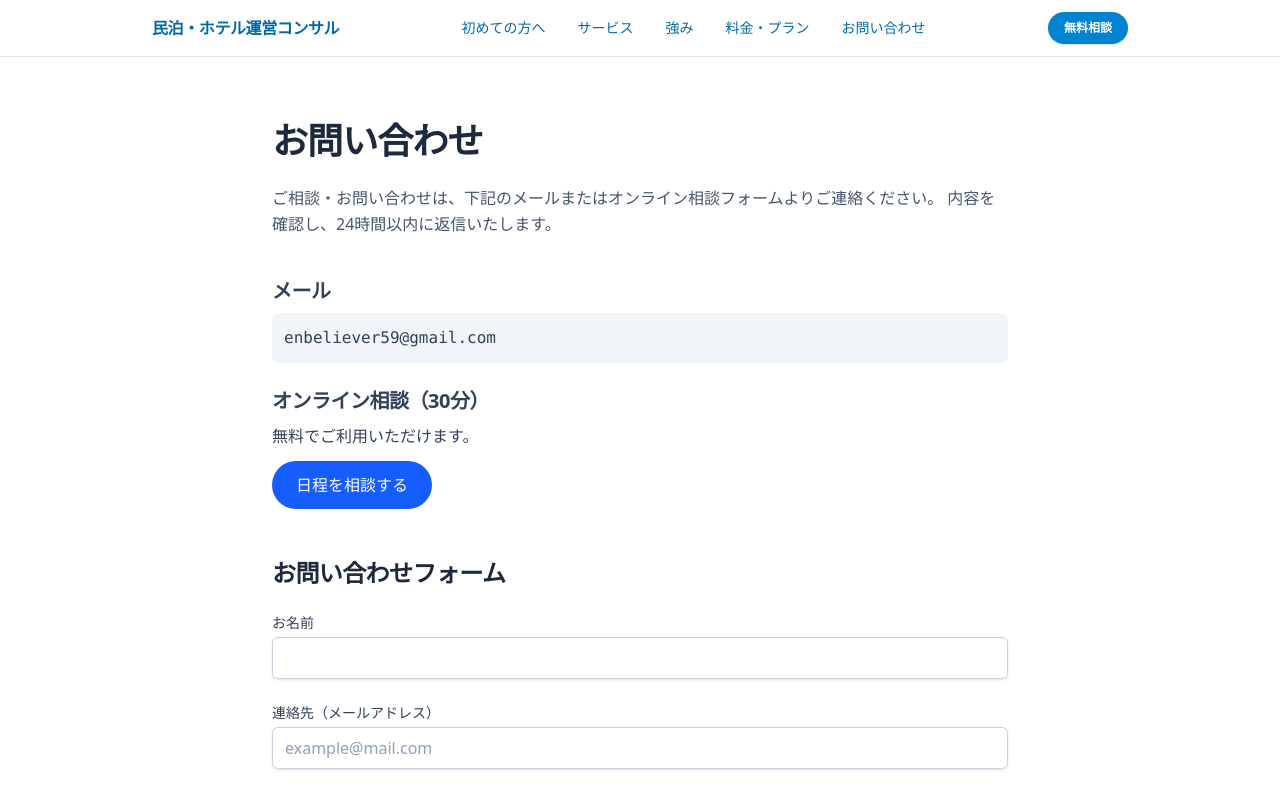
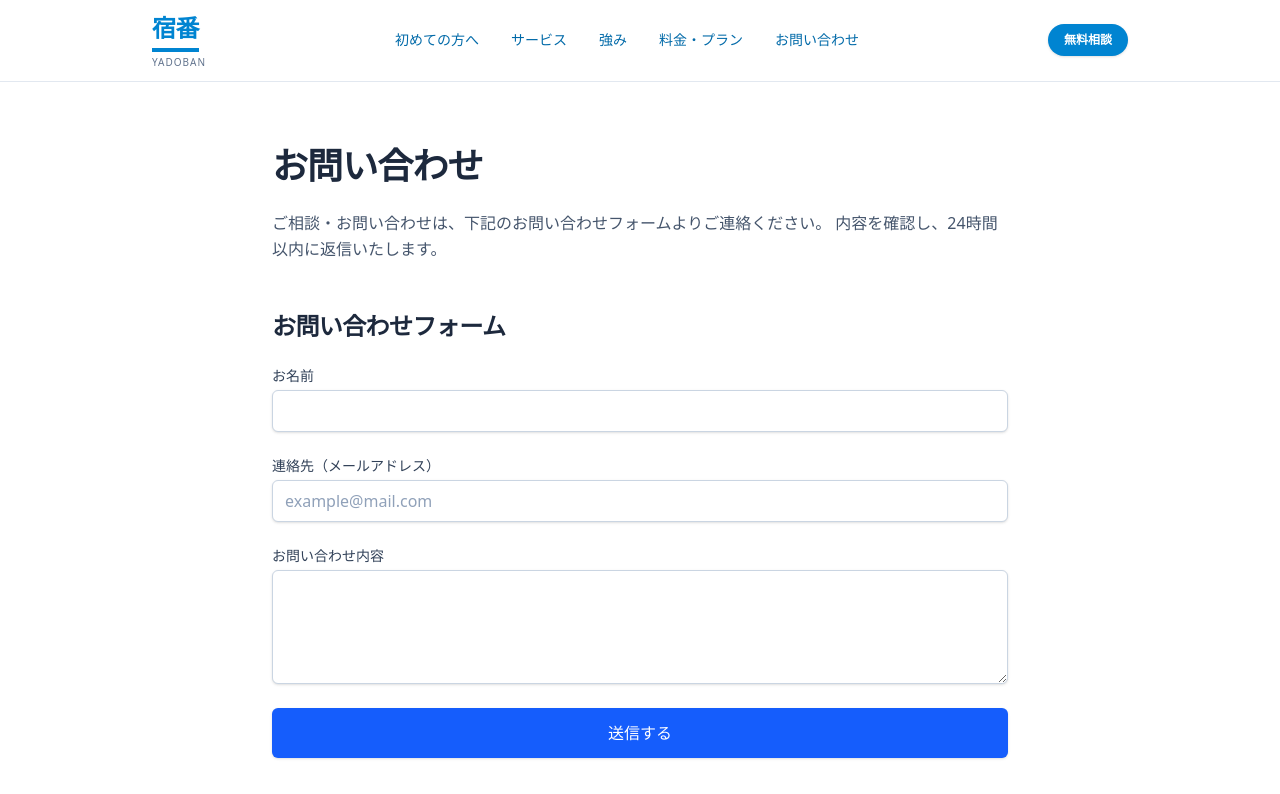
Before and after one commit to anbeliever/my-consult-site, a Next.js app: page /contact in a window 1280 px wide. Shown: the top 794 px of the page. Built offline with nearby package versions, Linux system fonts and the light colour scheme.

Commit message:
Update LP content and deploy-ready setup

```diff
--- a/app/components/FAQ.tsx
+++ b/app/components/FAQ.tsx
@@ -23,7 +23,7 @@ const faqs: FAQItem[] = [
 売上最大化や口コミ改善まで踏み込んでサポートしてほしい方には成果報酬型が向いています。`,
   },
   {
-    question: "成果報酬型の「14〜18%」はどうやって決まるのですか？",
+    question: "成果報酬型の「14〜20%」はどうやって決まるのですか？",
     answer: `Airbnbの口コミ評価に応じて手数料が上下する仕組みです。
 評価が高いほど私たちの手数料も上がるため、私たちも本気で口コミ改善にコミットできます。`,
   },
--- a/app/components/Footer.tsx
+++ b/app/components/Footer.tsx
@@ -3,7 +3,7 @@ export default function Footer() {
   return (
     <footer className="border-t border-slate-200 bg-white">
       <div className="max-w-5xl mx-auto px-4 md:px-6 py-6 text-xs text-slate-500 flex flex-col md:flex-row items-start md:items-center justify-between gap-3">
-        <p>© {new Date().getFullYear()} 民泊・ホテル運営コンサル Atsushi.</p>
+        <p>© {new Date().getFullYear()} yadoban.</p>
         <p>小規模宿・民泊オーナーのための運営・売上改善サポート。</p>
       </div>
     </footer>
--- a/app/components/Header.tsx
+++ b/app/components/Header.tsx
@@ -4,9 +4,16 @@ export default function Header() {
     <header className="sticky top-0 z-20 border-b border-slate-200 bg-white/80 backdrop-blur">
       <div className="max-w-5xl mx-auto flex items-center justify-between px-4 md:px-6 py-3">
         {/* ロゴっぽいテキスト */}
-        <a href="/" className="text-sm md:text-base font-semibold tracking-tight">
-          民泊・ホテル運営コンサル
-        </a>
+        <a href="/" className="leading-tight hover:opacity-90 transition">
+        <div className="inline-block border-b-4 border-sky-600 pb-1">
+        <span className="text-xl md:text-2xl font-extrabold tracking-tight text-sky-600">
+        宿番
+        </span>
+      </div>
+  <div className="text-[10px] tracking-widest text-slate-500 mt-1">
+    YADOBAN
+  </div>
+</a>
 
         {/* ナビゲーション */}
         <nav className="hidden md:flex items-center gap-8 text-sm text-slate-700">
--- a/app/components/Hero.tsx
+++ b/app/components/Hero.tsx
@@ -14,8 +14,17 @@ export default function Hero() {
             viewport={{ once: true }}
             className="text-3xl font-bold tracking-tight md:text-4xl"
           >
-            小規模民泊オーナーのための“伴走型”運営代行サービス
+            宿番（YADOBAN）
           </motion.h1>
+          <motion.p
+            initial={{ opacity: 0, y: 20 }}
+            whileInView={{ opacity: 1, y: 0 }}
+            transition={{ duration: 0.8, delay: 0.2 }}
+            viewport={{ once: true }}
+            className="mt-3 max-w-2xl text-base text-slate-700 md:text-lg"
+          >
+            小規模宿の運営を、日常から支える。
+          </motion.p>
           <motion.p
             initial={{ opacity: 0, y: 20 }}
             whileInView={{ opacity: 1, y: 0 }}
--- a/app/contact/page.tsx
+++ b/app/contact/page.tsx
@@ -7,29 +7,9 @@ export default function ContactPage() {
       <h1 className="text-3xl md:text-4xl font-bold mb-6">お問い合わせ</h1>
 
       <p className="text-slate-600 leading-relaxed mb-10">
-        ご相談・お問い合わせは、下記のメールまたはオンライン相談フォームよりご連絡ください。
+        ご相談・お問い合わせは、下記のお問い合わせフォームよりご連絡ください。
         内容を確認し、24時間以内に返信いたします。
       </p>
-
-      <section className="space-y-6 text-slate-700">
-        <div>
-          <h2 className="text-xl font-semibold mb-2">メール</h2>
-          <p className="font-mono bg-slate-100 p-3 rounded-lg">
-            enbeliever59@gmail.com
-          </p>
-        </div>
-
-        <div>
-          <h2 className="text-xl font-semibold mb-2">オンライン相談（30分）</h2>
-          <p className="mb-3">無料でご利用いただけます。</p>
-          <a
-            href="mailto:enbeliever59@gmail.com?subject=オンライン相談予約&body=相談希望日時をご記入ください。"
-            className="inline-block px-6 py-3 rounded-full bg-blue-600 text-white font-medium hover:bg-blue-700 transition"
-          >
-            日程を相談する
-          </a>
-        </div>
-      </section>
 
       <section className="mt-12">
         <h2 className="text-2xl font-bold mb-6">お問い合わせフォーム</h2>
--- a/app/layout.tsx
+++ b/app/layout.tsx
@@ -5,9 +5,9 @@ import Header from "./components/Header";
 import Footer from "./components/Footer";
 
 export const metadata: Metadata = {
-  title: "民泊・ホテル運営コンサル",
+  title: "宿番（YADOBAN） | 小規模宿の運営を、日常から支える。",
   description:
-    "運営 × 集客 × 価格戦略で収益最大化。現場と数字に強い伴走支援で、成果に直結する打ち手を実装します。",
+    "宿番（YADOBAN）は、小規模宿向けの運営コンサルティングサービスです。現場と数字に強い伴走支援で、成果に直結する打ち手を実装します。",
 };
 
 export default function RootLayout({ children }: { children: React.ReactNode }) {
--- a/app/page.tsx
+++ b/app/page.tsx
@@ -92,7 +92,7 @@ export default function HomePage() {
             選ばれる理由
           </h2>
           <p className="mb-6 text-slate-700">
-            民泊・ホテル向けのコンサルティングは増えていますが、ぼくのスタイルには次のような特徴があります。
+            民泊・ホテル向けのコンサルティングは増えていますが、宿番のスタイルには次のような特徴があります。
           </p>
           <ol className="space-y-3 list-decimal pl-5 text-slate-700">
             <li>
@@ -165,33 +165,33 @@ export default function HomePage() {
       <section className="py-12 md:py-16">
         <div className="mx-auto max-w-5xl px-4 md:px-6">
           <h2 className="mb-4 text-2xl font-bold tracking-tight md:text-3xl">
-            プロフィール
+            宿番について
           </h2>
           <div className="grid gap-6 md:grid-cols-[2fr,3fr] items-start">
             <div className="rounded-2xl border border-slate-200 bg-white p-4">
               <p className="text-sm font-semibold text-slate-900 mb-1">
-                仲野 敦詞（Atsushi Nakano）
+                宿番（YADOBAN）
               </p>
               <p className="mb-3 text-xs text-slate-500">
-                民泊・小規模ホテル運営コンサルタント / 宿泊運営受託会社勤務
+                宿番（YADOBAN）は、小規模民泊・小規模ホテル向けの運営支援サービスです。
               </p>
               <p className="mb-2 text-sm text-slate-700">
-                不動産会社での勤務を経て、ホテル・民泊の運営受託会社へ転職。
-                施設管理、OTA運用、レベニューマネジメント、オーナー窓口など、
-                宿泊運営の現場を幅広く担当してきました。
+                完全な丸投げ代行ではなく、現場の実務に寄り添いながら、
+                運営代行と改善支援を組み合わせた形でサポートします。
               </p>
               <p className="mb-2 text-sm text-slate-700">
-                自身でも競売で取得した物件のリフォーム・賃貸運用に取り組みつつ、
-                小規模オーナー目線での「無理なく続けられる運営改善」をテーマに活動しています。
+                  ITツールが未導入、または単一OTAのみで運営している宿泊施設でも、
+                  ゲスト対応やOTA運用の整理、PMS・サイトコントローラー導入支援を通じて、
+                  無理のない形で運営の効率化を進めていきます。
               </p>
             </div>
             <div className="rounded-2xl border border-dashed border-slate-300 p-4 text-sm text-slate-600">
               <p className="mb-2 font-semibold text-slate-800">これまで関わってきた主な業務</p>
               <ul className="mb-4 space-y-1 list-disc pl-5">
                 <li>都市部ビジネスホテルのOTA運用・料金設計</li>
-                <li>地方エリアの小規模宿・民泊の新規開業支援</li>
+                <li>小規模宿・民泊の新規開業支援</li>
                 <li>清掃・チェックインオペレーションの整理とマニュアル作成</li>
-                <li>Beds24 などのサイトコントローラー導入・設定支援</li>
+                <li>PMS・サイトコントローラー導入・設定支援</li>
               </ul>
               <p className="text-xs text-slate-500">
                 ※詳細な経歴・実績は今後コンテンツとして整理していく予定です。
@@ -221,7 +221,7 @@ export default function HomePage() {
             </div>
             <div className="rounded-2xl border border-slate-200 bg-white p-6">
               <h3 className="mb-2 text-lg font-semibold">成果報酬型（口コミ連動）</h3>
-              <p className="text-xl font-bold">手数料 14〜18%</p>
+              <p className="text-xl font-bold">手数料 14〜20%</p>
               <p className="mt-2 text-sm text-slate-700">
                 売上とAirbnbの口コミ評価に応じて手数料が変動する、小規模物件向けの成果報酬プランです。
                 売上・口コミ・運営品質を二人三脚で改善していきたいオーナー向けです。
@@ -256,16 +256,6 @@ export default function HomePage() {
             今できる一歩と、もしご一緒できる場合の進め方をお伝えします。
           </p>
           <div className="rounded-2xl border border-slate-700 bg-slate-900/40 p-4 text-sm space-y-2">
-            <p>ご相談は以下のメールアドレスからお気軽にご連絡ください。</p>
-            <p className="text-base font-semibold">
-              メール：{" "}
-              <a
-                href="mailto:enbeliever59@gmail.com"
-                className="text-sky-300 underline-offset-2 hover:underline"
-              >
-                enbeliever59@gmail.com
-              </a>
-            </p>
             <p className="text-xs text-slate-300">
               ・物件の場所 / 客室数 / 現在の運営状況を分かる範囲でお書きいただけるとスムーズです。
               <br />
--- a/app/strength/page.tsx
+++ b/app/strength/page.tsx
@@ -4,7 +4,7 @@ export default function StrengthPage() {
   return (
     <div className="max-w-5xl mx-auto px-4 py-16 text-slate-800">
       <h1 className="text-3xl md:text-4xl font-bold mb-6">
-        Atsushi の強み
+        宿番の強み
       </h1>
 
       <p className="text-slate-600 leading-relaxed mb-10">
@@ -26,8 +26,8 @@ export default function StrengthPage() {
         <div>
           <h2 className="text-xl font-semibold mb-3">② レベニュー・OTA運用が得意</h2>
           <p className="text-slate-700 leading-relaxed">
-            料金設定、在庫の配分、プラン整理など、利益を最大化するための仕組みづくりをサポート。
-            Beds24 の設定見直しや動的価格調整のアドバイスも可能です。
+            料金設定、在庫配分、プラン整理など、利益を最大化するための運用設計をサポート。
+Airbnb単体運用から、複数OTAを同時に回せる仕組みづくりまで、現状に合わせて伴走します。
           </p>
         </div>
 
```
Also changed, not shown: app/pricing/page.tsx (+6 -5 lines), app/thanks/page.tsx (added, +34 -0 lines).
